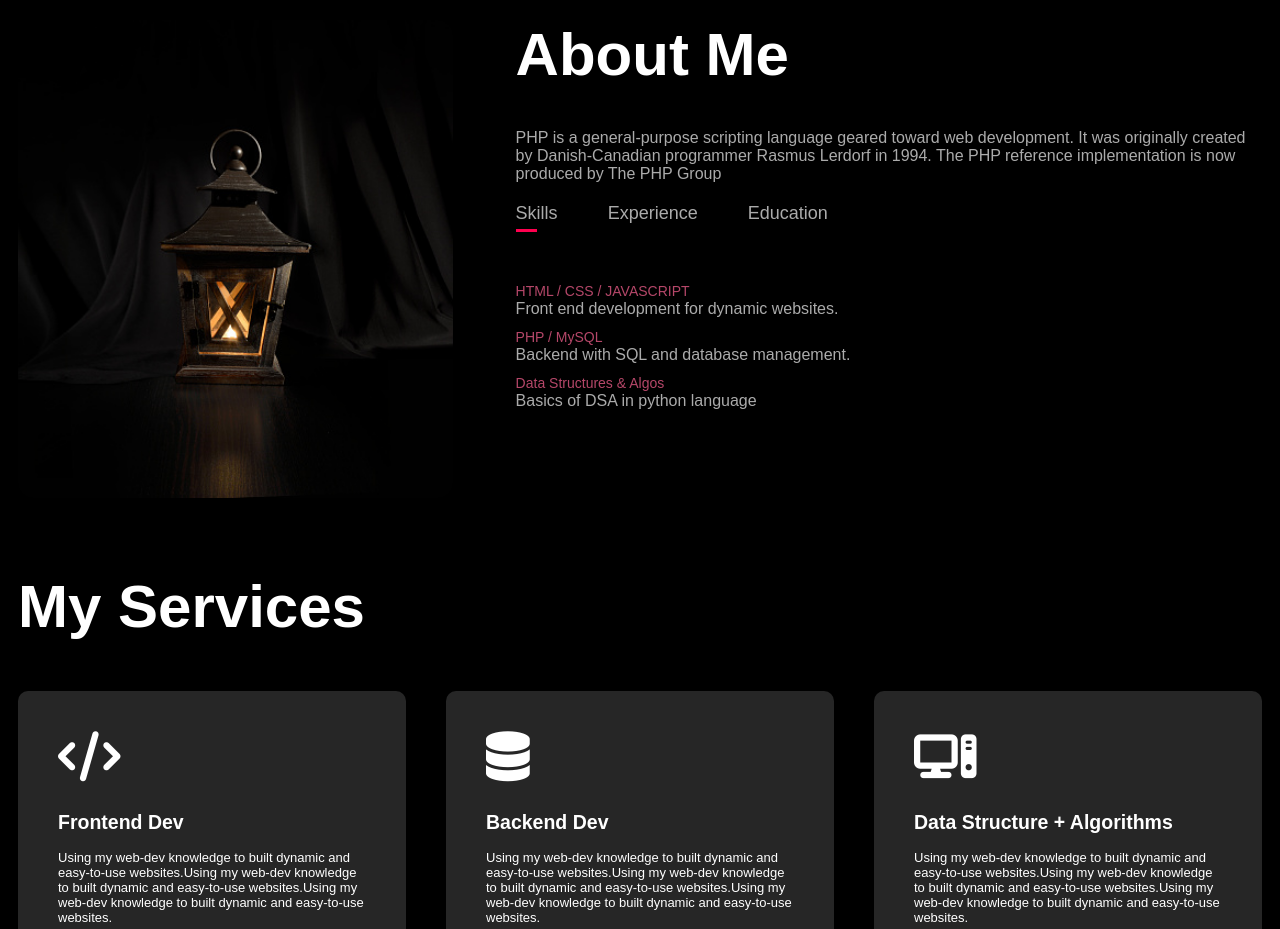
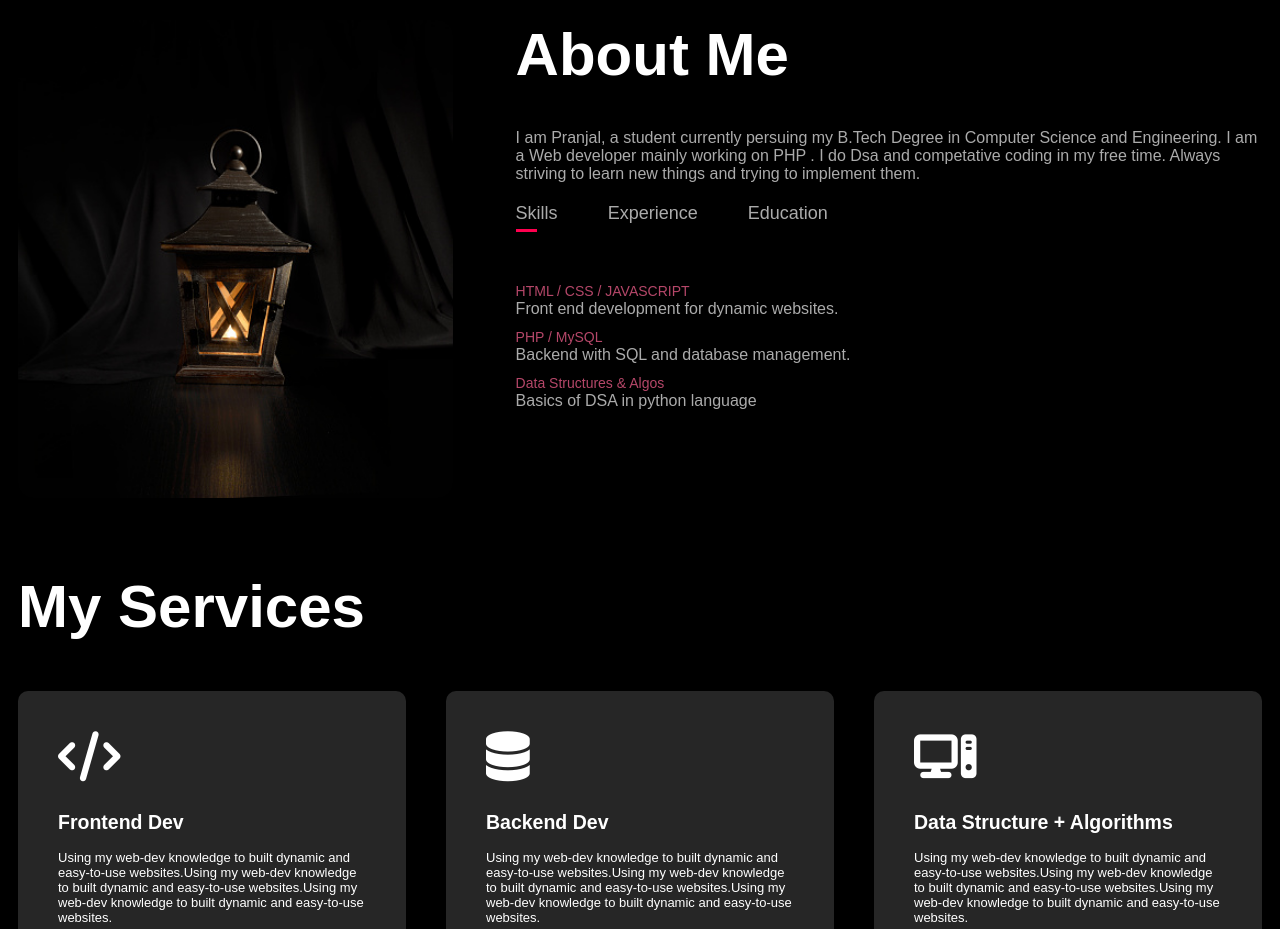
Before and after one commit to pranjalpranjal433/pranjalsingh, a plain HTML site: page index.html in a window 1280 px wide. Shown: the part 840-1769 px from the top of the page. Drawn offline with nearby package versions, Linux system fonts and the light colour scheme.

Commit message:
first commit

```diff
--- a/index.html
+++ b/index.html
@@ -37,7 +37,7 @@
 			</div>
 			<div class="about-col-2">
 				<h1 class="sub-title">About Me</h1>
-				<p>PHP is a general-purpose scripting language geared toward web development. It was originally created by Danish-Canadian programmer Rasmus Lerdorf in 1994. The PHP reference implementation is now produced by The PHP Group</p>
+				<p>I am Pranjal, a student currently persuing my B.Tech Degree in Computer Science and Engineering. I am a Web developer mainly working on PHP . I do Dsa and competative coding in my free time. Always striving to learn new things and trying to implement them. </p>
 				<div class="tab-titles">
 					<p class="tab-links active-link" onclick="opentab('skills')">Skills</p>
 					<p class="tab-links" onclick="opentab('experience')">Experience</p>
```
